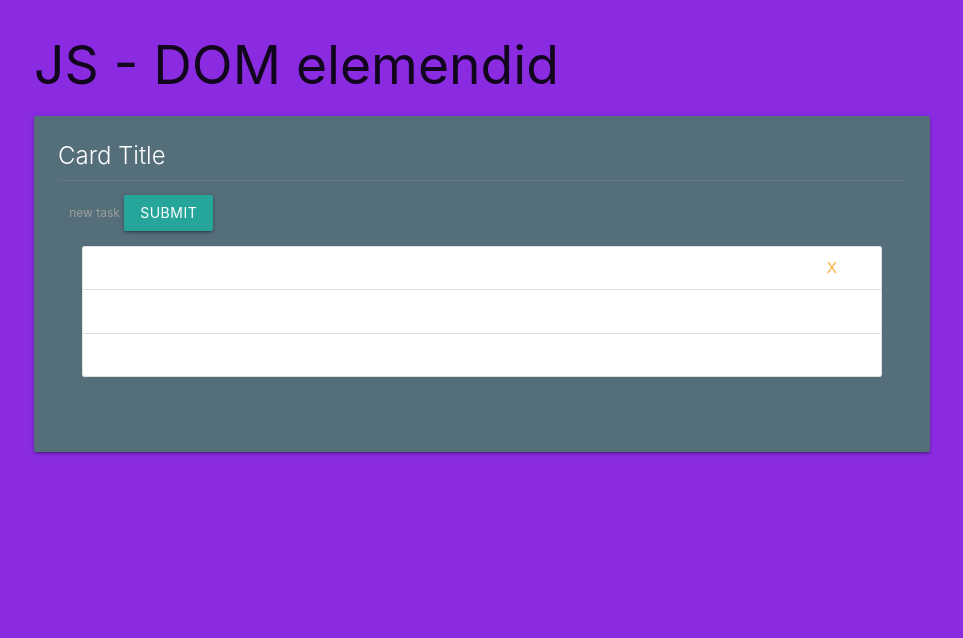
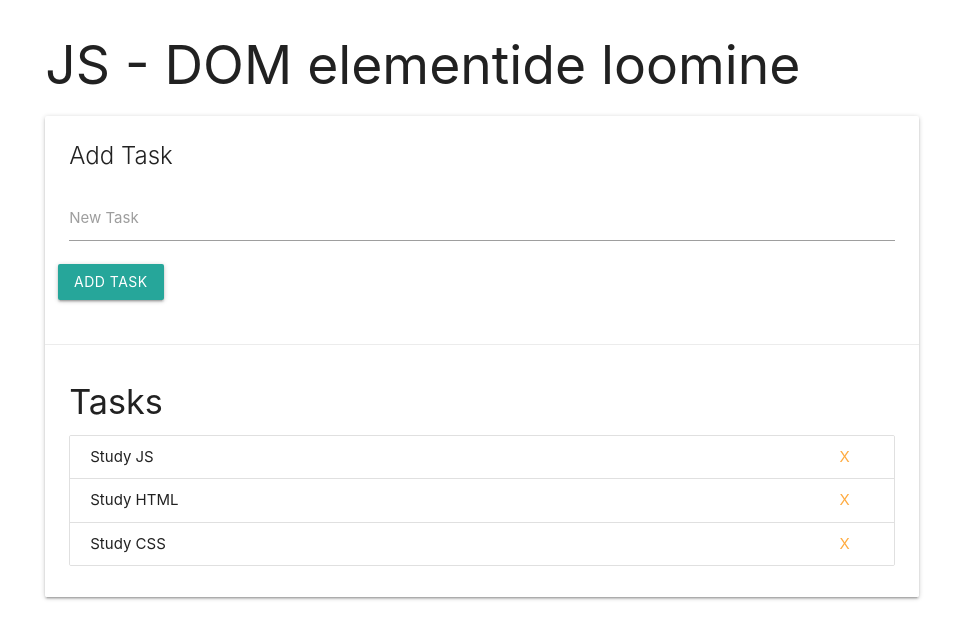
Before and after one commit to RobinRattasep/OP-programeerimine, a plain HTML site: page index.html in a window 1280 px wide. Shown: the whole page, without its empty margins (158-1121 px from the left). Drawn offline with nearby package versions, Linux system fonts and the light colour scheme.

Commit message:
Listener YL

```diff
--- a/app.js
+++ b/app.js
@@ -1,25 +1,18 @@
-let val;
+const form = document.querySelector('form');
+const taskInput = document.querySelector('#task');
+form.addEventListener('submit', addTask);
 
-val = document;
-val = document.all;
-val = document.all[4];
-val = document.all.length;
-val = document.head;
-val = document.body;
-val = document.doctype;
-val = document.domain;
-val = document.URL;
-val = document.characterSet;
-val = document.contentType;
-
-val = document.forms;
-val = document.forms[0];
-val = document.forms[0].method;
-val = document.forms[0].action;
-val = document.forms[0].id;
-
-val = document.links;
-
-val = document.scripts;
-
-console.log(val)
+function addTask(e) {
+	const li = document.createElement('li');
+	const list = document.querySelector('ul');
+	li.className = 'collection-item';
+	li.appendChild(document.createTextNode(taskInput.value));
+	const link = document.createElement('a');
+	link.className = 'secondary-content';
+	link.appendChild(document.createTextNode('x'));
+	link.setAttribute('href', '#');
+	li.appendChild(link);
+	list.appendChild(li);
+	taskInput.value = '';
+	e.preventDefault();
+}
--- a/index.html
+++ b/index.html
@@ -2,42 +2,51 @@
 <html>
 <head>
 	<meta charset="utf-8">
+	<!-- Compiled and minified CSS -->
     <link rel="stylesheet" href="https://cdnjs.cloudflare.com/ajax/libs/materialize/1.0.0/css/materialize.min.css">
-	<title>localhost veebileht</title>
+	<title>JS</title>
 </head>
-<style>
-body {
-  background-color: blueviolet;
-}
-</style>
 <body>
 	<div class="container">
+        <!-- Page Content goes here -->
         <div class="row">
-    		<h2>JS - DOM elemendid</h2>
-	    		<div class="card blue-grey darken-1">
-	        <div class="card-content white-text">
-	          <span class="card-title">Card Title</span>
+        	<div class="col s12">
+        		<h2>JS - DOM elementide loomine</h2>
+        		<div class="card">
+			        <div class="card-content">
+			          <span class="card-title">Add Task</span>
 			          <div class="row">
 			          	<form id="task-form">
 						<div class="input-field col s12">
-          				<inpu id="task" type="text">
-          				<label for="task">new task</label>
-									<input type="submit" name="Add task" class="btn">
+							<input id="task" type="text">
+							<label for="task">New Task</label>
+						</div>
+						<input type="submit" value="Add Task" class="btn">
 			          	</form>
 			          </div>
+			        </div>
 			        <div class="card-action">
+			        	<h4 id="task-title">Tasks</h4>
 						<ul class="collection">
-				      <li class="collection-item">Alvin <a href="#" class="secondary-content">X</a></li>
-				      <li class="collection-item">Alvin</li>
-				      <li class="collection-item">Alvin</li>
+							<li class="collection-item">Study JS
+								<a href="#" class="secondary-content">X</a>
+							</li>
+							<li class="collection-item">Study HTML
+								<a href="#" class="secondary-content">X</a>
+							</li>
+							<li class="collection-item">Study CSS
+								<a href="#" class="secondary-content">X</a>
+							</li>
 						</ul>
 			        </div>
 			      </div>
         	</div>
         </div>
+      </div>
 
+
+	<!-- Compiled and minified JavaScript -->
     <script src="https://cdnjs.cloudflare.com/ajax/libs/materialize/1.0.0/js/materialize.min.js"></script>
 	<script src="app.js"></script>
-
 </body>
 </html>
```
Lines whose indentation alone changed are shown as unchanged.
